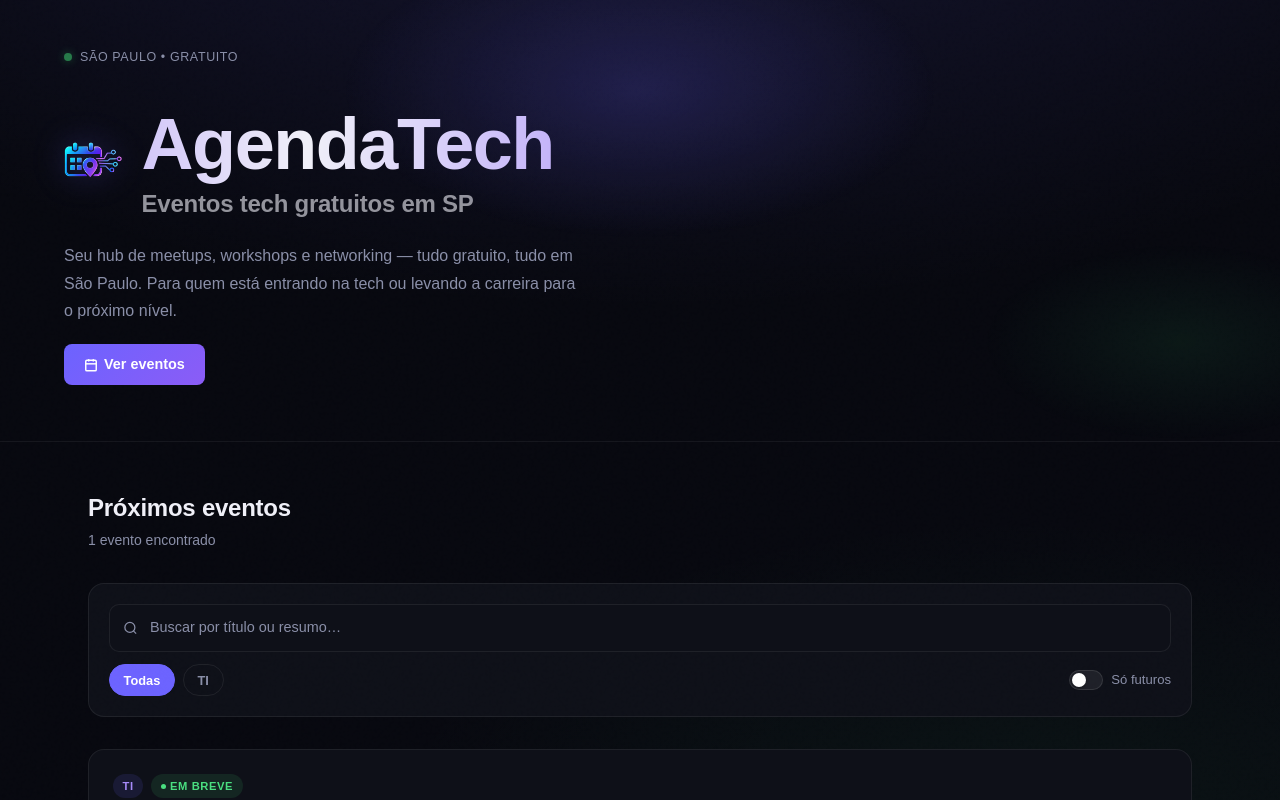
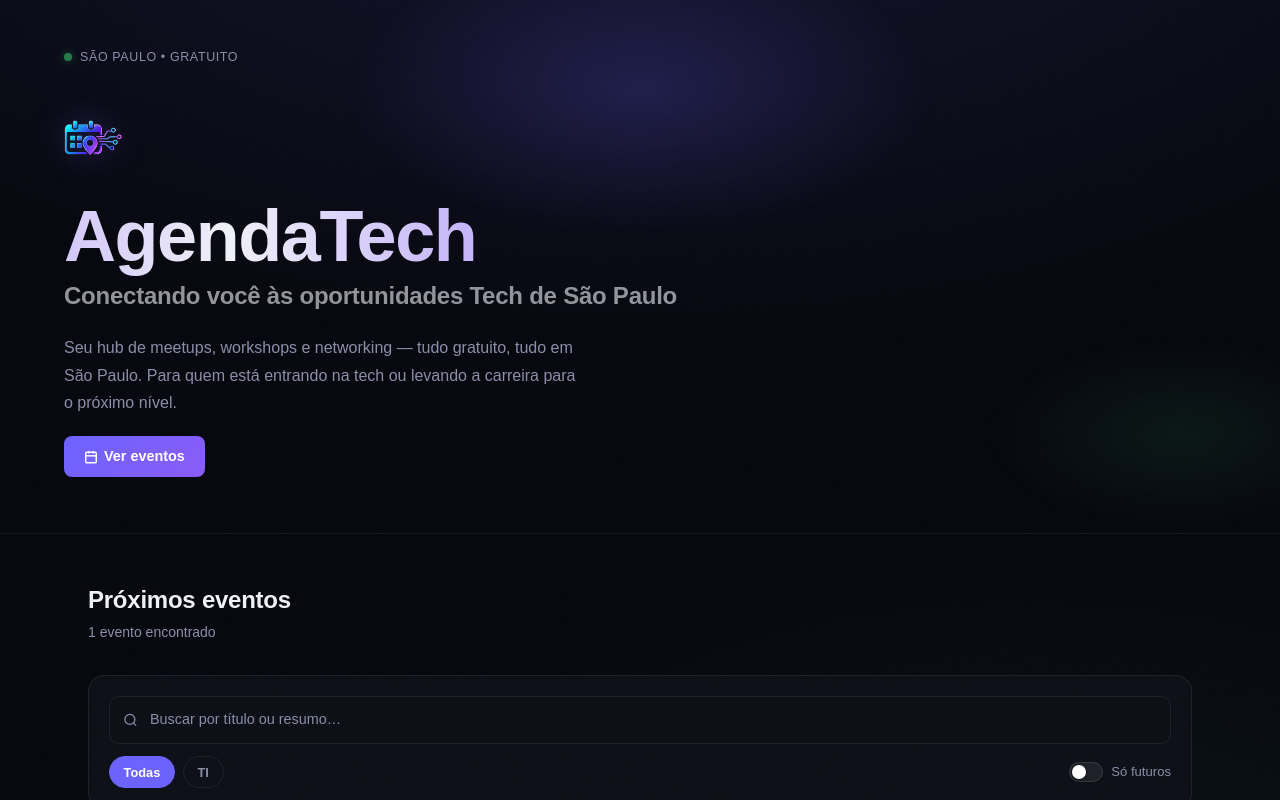
Before and after one commit to lauragundin/agendatech, a Next.js app in the folder web/: page / in a window 1280 px wide. Shown: the top 800 px of the page. Built offline with nearby package versions, Linux system fonts and the light colour scheme.

Commit message:
Update Header.tsx

```diff
--- a/web/src/app/components/Header.tsx
+++ b/web/src/app/components/Header.tsx
@@ -73,7 +73,7 @@ export default function Header() {
                   marginTop: "0.25rem",
                   letterSpacing: "-0.01em",
                 }}>
-                  Eventos tech gratuitos em SP
+                  Conectando você às oportunidades Tech de São Paulo
                 </p>
               </div>
             </div>
```
